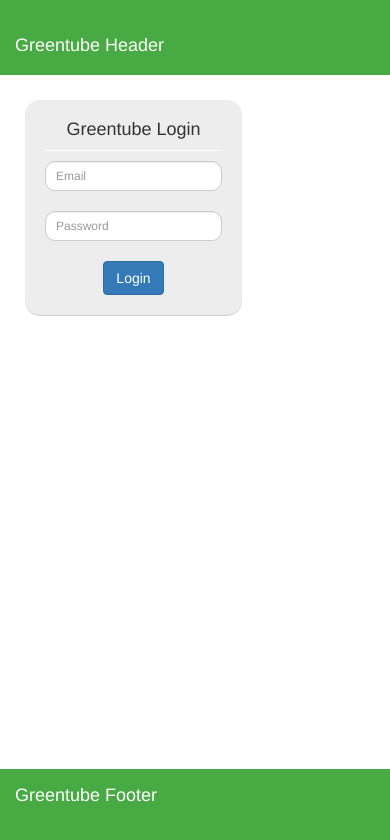
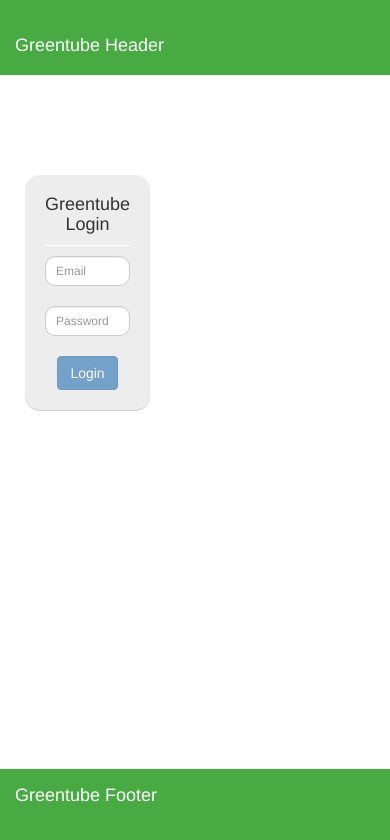
Before and after one commit to sanzmiguel/GreentubePart2, an Angular app: page / in a window 390 px wide. Shown: the top 840 px of the page. Built offline with nearby package versions, Linux system fonts and the light colour scheme.

Commit message:
Added login component and form validated.

```diff
--- a/src/app/app.component.css
+++ b/src/app/app.component.css
@@ -1,30 +1,14 @@
-.container{
-    padding: 25px;
+header, footer{
+    background-color: #47aa42 !important;
+    height: 75px;
 }
 
-.form-login{
-    background-color: #ededed;
-    padding-top: 10px;
-    padding-bottom: 20px;
-    padding-left: 20px;
-    padding-right: 20px;
-    border-radius: 15px;
-    border-color: #d2d2d2;
-    border-width: 5px;
-    box-shadow: 0 1px 0 #cfcfcf;
+header h1, footer p{
+    color: #fff !important;
 }
 
-h4{
-    border: 0 solid #fff;
-    border-bottom-width: 1px;
-    padding-bottom: 10px;
-    text-align: center;
+greentube-login{
+    position: absolute;
+    margin-top: 75px;
+    margin-bottom: 75px;
 }
-
-.form-control{
-    border-radius: 10px;
-}
-
-.wrapper{
-    text-align: center;
-}
--- a/src/app/app.component.html
+++ b/src/app/app.component.html
@@ -1,20 +1,15 @@
-<div class="container">
-  <div class="row">
-    <div class="col-md-offset-5 col-md-3 col-sm-4 col-sm-offset-3 col-xs-12">
-      <div class="form-login">
-        <form #loginForm="ngForm" (ngSubmit)="onSubmit()">
-          <h4>Greentube Login</h4>
-          <input type="email" [(ngModel)]="email" name="email" class="form-control input-sm chat-input" placeholder="Email"/>
-          <br>
-          <input type="password" [(ngModel)]="password" name="password" class="form-control input-sm chat-input" placeholder="Password"/>
-          <br>
-          <div class="wrapper">
-            <span class="group-btn">
-              <button type="submit" class="btn btn-primary btn-md">Login</button>
-            </span>
-          </div>
-        </form>
+<header class="navbar navbar-fixed-top">
+  <div class="container">
+    <div class="navbar-header">
+      <h1 class="navbar-brand">Greentube Header</h1>
+    </div>
+  </div>
+</header>
+<greentube-login></greentube-login>
+<footer class="navbar navbar-fixed-bottom">
+    <div class="container">
+      <div class="navbar-header">
+        <p class="navbar-brand">Greentube Footer</p>
       </div>
     </div>
-  </div>
-</div>
+</footer>
--- a/src/app/app.component.ts
+++ b/src/app/app.component.ts
@@ -5,13 +5,4 @@ import { Component } from '@angular/core';
   templateUrl: './app.component.html',
   styleUrls: ['./app.component.css']
 })
-export class AppComponent {
-
-  email: string;
-  password: string;
-
-  onSubmit(){
-
-  }
-
-}
+export class AppComponent {}
--- a/src/app/app.module.ts
+++ b/src/app/app.module.ts
@@ -4,10 +4,12 @@ import { FormsModule } from '@angular/forms';
 import { HttpModule } from '@angular/http';
 
 import { AppComponent } from './app.component';
+import { GreentubeLoginComponent } from './greentube-login/greentube-login.component';
 
 @NgModule({
   declarations: [
-    AppComponent
+    AppComponent,
+    GreentubeLoginComponent
   ],
   imports: [
     BrowserModule,
--- /dev/null
+++ b/src/app/greentube-login/greentube-login.component.css
@@ -0,0 +1,30 @@
+.container{
+    padding: 25px;
+}
+
+.form-login{
+    background-color: #ededed;
+    padding-top: 10px;
+    padding-bottom: 20px;
+    padding-left: 20px;
+    padding-right: 20px;
+    border-radius: 15px;
+    border-color: #d2d2d2;
+    border-width: 5px;
+    box-shadow: 0 1px 0 #cfcfcf;
+}
+
+h4{
+    border: 0 solid #fff;
+    border-bottom-width: 1px;
+    padding-bottom: 10px;
+    text-align: center;
+}
+
+.form-control{
+    border-radius: 10px;
+}
+
+.wrapper{
+    text-align: center;
+}
--- /dev/null
+++ b/src/app/greentube-login/greentube-login.component.html
@@ -0,0 +1,39 @@
+<div class="container">
+  <div class="row">
+    <div class="col-md-offset-5 col-md-3 col-sm-4 col-sm-offset-3">
+      <div class="form-login">
+        <form #loginForm="ngForm" (ngSubmit)="onSubmit()">
+          <h4>Greentube Login</h4>
+          <input type="email" [(ngModel)]="email" name="email" id="email" #mail="ngModel"
+                class="form-control input-sm chat-input" placeholder="Email" required
+                pattern='^(([^<>()\[\]\\.,;:\s@"]+(\.[^<>()\[\]\\.,;:\s@"]+)*)|(".+"))@((\[[0-9]{1,3}\.[0-9]{1,3}\.[0-9]{1,3}\.[0-9]{1,3}])|(([a-zA-Z\-0-9]+\.)+[a-zA-Z]{2,}))$'/>
+          <div *ngIf="mail.errors && (mail.dirty || mail.touched)" class="alert alert-danger">
+            <div [hidden]="!mail.errors.required">
+              Email is required
+            </div>
+            <div [hidden]="!mail.errors.pattern">
+              Email is not correct
+            </div>
+          </div>
+          <br>
+          <input type="password" [(ngModel)]="password" name="password" id="password" #pass="ngModel"
+                class="form-control input-sm chat-input" placeholder="Password" required minlength="4"/>
+          <div *ngIf="pass.errors && (pass.dirty || pass.touched)" class="alert alert-danger">
+            <div [hidden]="!pass.errors.required">
+              Password is required
+            </div>
+            <div [hidden]="!pass.errors.minlength">
+              Password must be at least 4 characters.
+            </div>
+          </div>
+          <br>
+          <div class="wrapper">
+            <span class="group-btn">
+              <button type="submit" class="btn btn-primary btn-md" [disabled]="!loginForm.form.valid">Login</button>
+            </span>
+          </div>
+        </form>
+      </div>
+    </div>
+  </div>
+</div>
--- /dev/null
+++ b/src/app/greentube-login/greentube-login.component.ts
@@ -0,0 +1,16 @@
+import { Component } from '@angular/core';
+
+@Component({
+  selector: 'greentube-login',
+  templateUrl: './greentube-login.component.html',
+  styleUrls: ['./greentube-login.component.css']
+})
+export class GreentubeLoginComponent {
+
+  email: string;
+  password: string;
+
+  onSubmit(){
+  }
+
+}
--- a/src/index.html
+++ b/src/index.html
@@ -9,20 +9,6 @@
   <link rel="icon" type="image/x-icon" href="favicon.ico">
 </head>
 <body>
-  <header class="navbar navbar-fixed-top">
-    <div class="container">
-      <div class="navbar-header">
-        <h1 class="navbar-brand">Greentube Header</h1>
-      </div>
-    </div>
-  </header>
   <app-root>Loading...</app-root>
-  <footer class="navbar navbar-fixed-bottom">
-      <div class="container">
-        <div class="navbar-header">
-          <p class="navbar-brand">Greentube Footer</p>
-        </div>
-      </div>
-  </footer>
 </body>
 </html>
```
